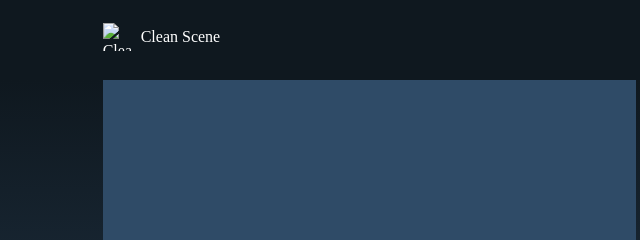
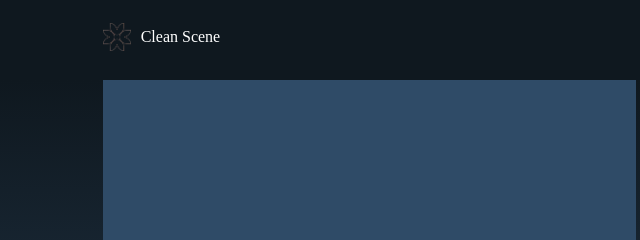
Before and after one commit to JoshieKurusu/cleanscene, a plain HTML site: page index.html in a window 1280 px wide. Shown: the top 240 px of the page, 4-644 px from the left. Drawn offline with nearby package versions, Linux system fonts and the light colour scheme; the site is published under a folder, as on GitHub Pages, so addresses that start at the root find nothing; a web font is replaced by a local one.

Commit message:
Updated Files

```diff
--- a/index.html
+++ b/index.html
@@ -16,7 +16,7 @@
                 <!-- Brand Logo & Name -->
                 <div class="w-60">
                     <a href="./index.html" class="py-1.5 flex gap-2.5 flex-row items-center font-fahkwang">
-                        <img class="w-7 h-7" src="/img/logo/vector-art.PNG" alt="Clean Scene">
+                        <img class="w-7 h-7" src="./img/logo/vector-art.PNG" alt="Clean Scene">
                         Clean Scene
                     </a>
                 </div>
```
Also changed, not shown: services.html (+1 -1 lines), testimonial.html (+1 -1 lines).
